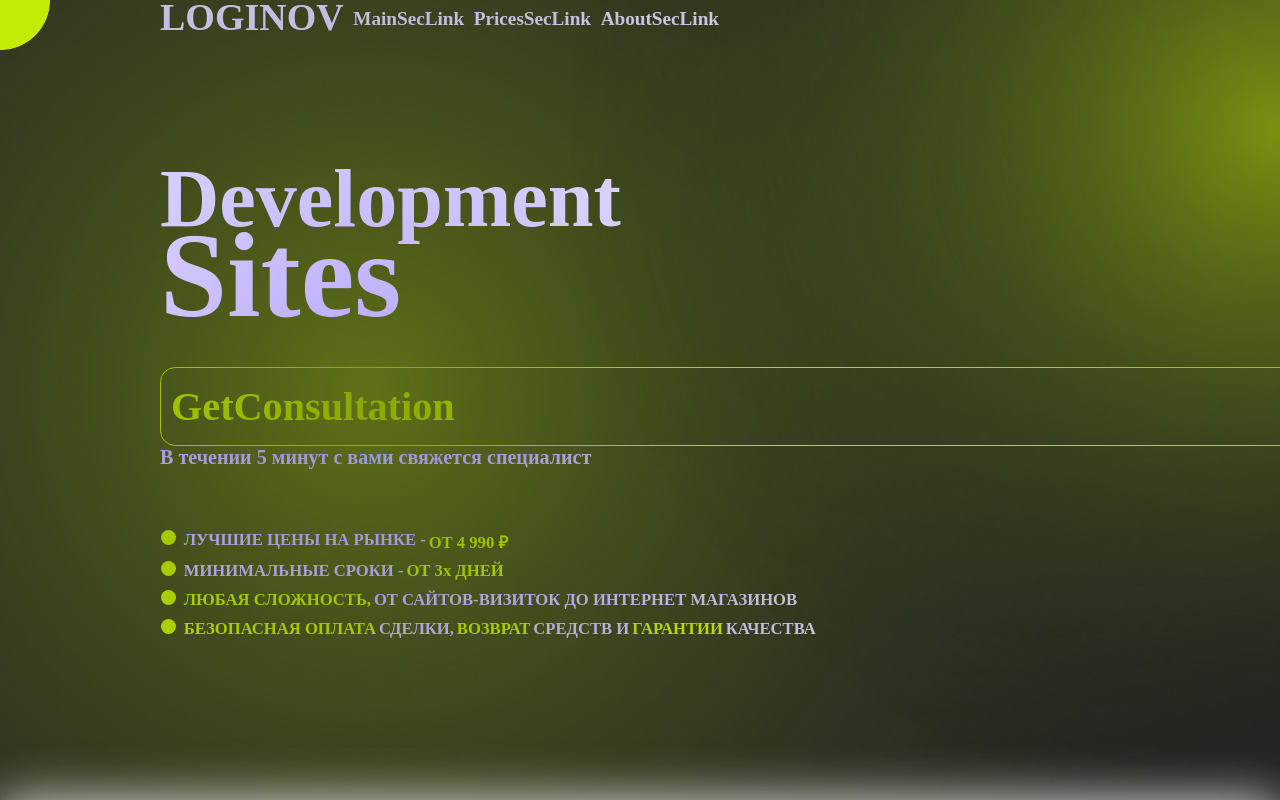
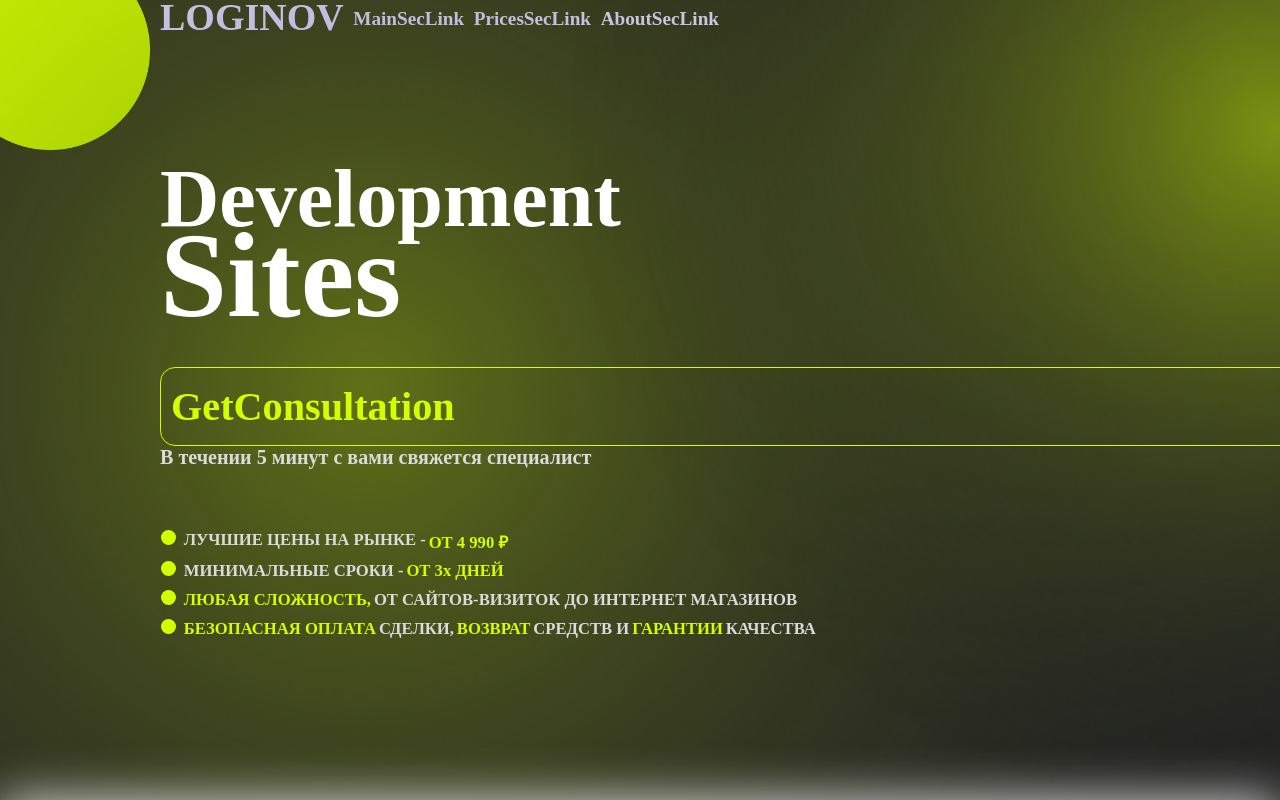
Before and after one commit to blago-white/custom-sites-agency, a Django app: page / in a window 1280 px wide. Run offline with Django 4.2, Linux system fonts and the light colour scheme; some web fonts are replaced.

Commit message:
Add floated circle

```diff
--- a/agency/static/css/home/home.css
+++ b/agency/static/css/home/home.css
@@ -21,7 +21,6 @@
     flex-direction: column;
     align-items: flex-start;
     justify-content: center;
-    mix-blend-mode: difference;
     font-family: 'RFDewi Bold';
 }
 
@@ -215,7 +214,6 @@ li span {
 
 .secondary-text, .main-text {
     font-family: 'RFDewi Expanded Bold Italic';
-    mix-blend-mode: hue;
 }
 
 .main-text-parts {
--- a/agency/templates/sections/main.html
+++ b/agency/templates/sections/main.html
@@ -42,7 +42,7 @@
     <div class="mobile-bg"
          style="background: url({% static 'img/proger.png' %});background-size: cover;"></div>
     <div class="color-circle upper-color-circle floated" id="circle"
-         style="background: url({% static 'img/fcircle.png' %});opacity: 1;background-size: cover;width: 100px;height: 100px;"></div>
+         style="background: url({% static 'img/fcircle.png' %});opacity: 1;background-size: cover;width: 200px;pointer-events: none;height: 200px;mix-blend-mode: difference;z-index: 1000;"></div>
     <div class="color-circle upper-color-circle"
          style="background: url({% static 'img/top-circle.png' %});opacity: .5;background-size: cover;"></div>
     <div class="color-circle bottom-color-circle" style="background: url({% static 'img/bottom-circle.png' %});background-size: cover;"></div>
```
Also changed, not shown: agency/locale/en/LC_MESSAGES/django.po, agency/locale/ru/LC_MESSAGES/django.po.
